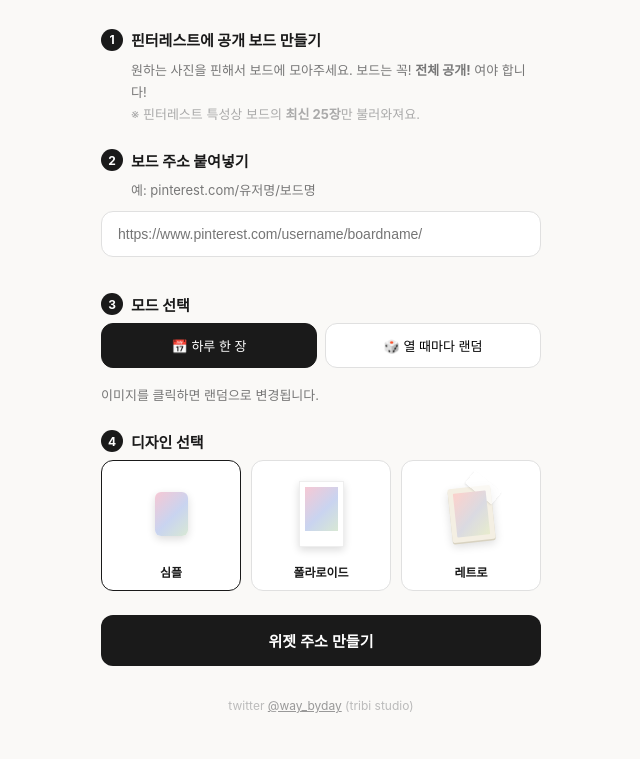
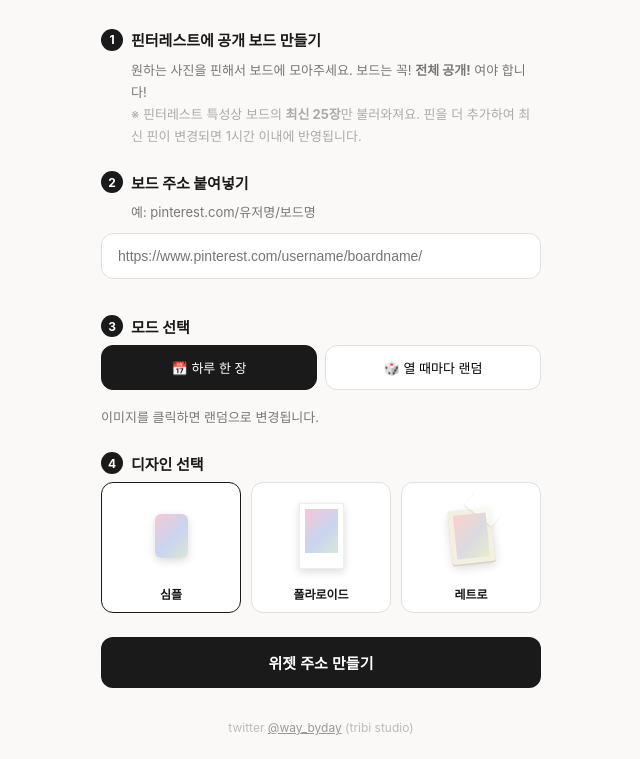
Before and after one commit to tribi-day/tribistudio-biasbias, a plain HTML site: page index.html in a window 1280 px wide. Shown: the part 111-870 px from the top of the page, without its empty margins (319-959 px from the left). Before the commit the page ends 848 px from the top, so only its background shows below. Drawn offline with Linux system fonts and the light colour scheme.

Commit message:
Update index.html

```diff
--- a/index.html
+++ b/index.html
@@ -3,7 +3,7 @@
 <head>
 <meta charset="UTF-8">
 <meta name="viewport" content="width=device-width, initial-scale=1.0">
-<title>biasbias — 오늘의 최애 위젯</title>
+<title>핀터레스트 보드 위젯</title>
 <style>
   @font-face {
     font-family: 'nrnr';
@@ -176,7 +176,7 @@
 
   <div class="step">
     <div class="step-title"><span class="step-num">1</span>핀터레스트에 공개 보드 만들기</div>
-    <div class="step-desc">원하는 사진을 핀해서 보드에 모아주세요. 보드는 꼭! <b>전체 공개!</b> 여야 합니다!<br><span style="color:#aaa;">※ 핀터레스트 특성상 보드의 <b>최신 25장</b>만 불러와져요.</span></div>
+    <div class="step-desc">원하는 사진을 핀해서 보드에 모아주세요. 보드는 꼭! <b>전체 공개!</b> 여야 합니다!<br><span style="color:#aaa;">※ 핀터레스트 특성상 보드의 <b>최신 25장</b>만 불러와져요. 핀을 더 추가하여 최신 핀이 변경되면 1시간 이내에 반영됩니다.</span></div>
   </div>
 
   <div class="step">
```
